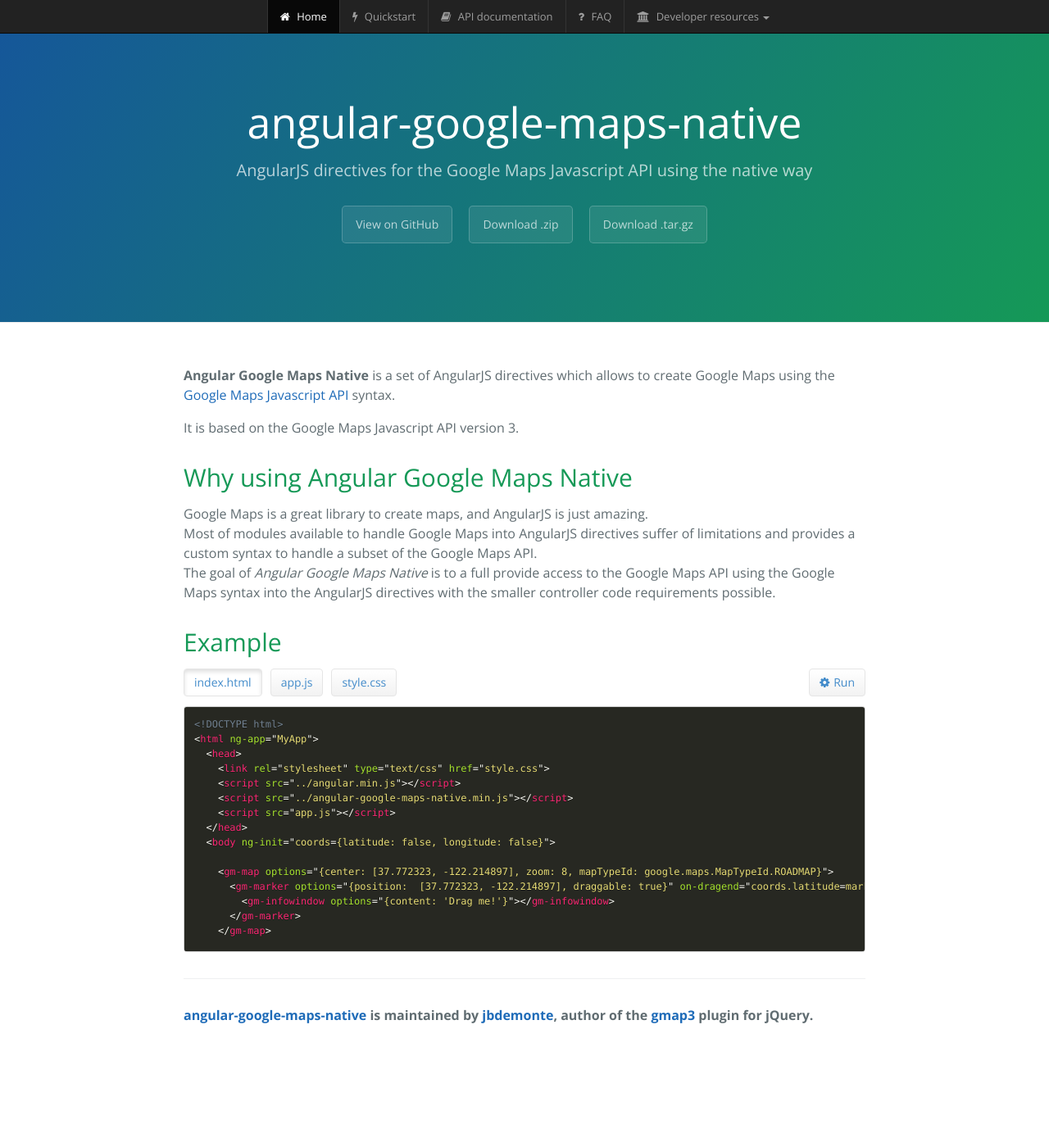
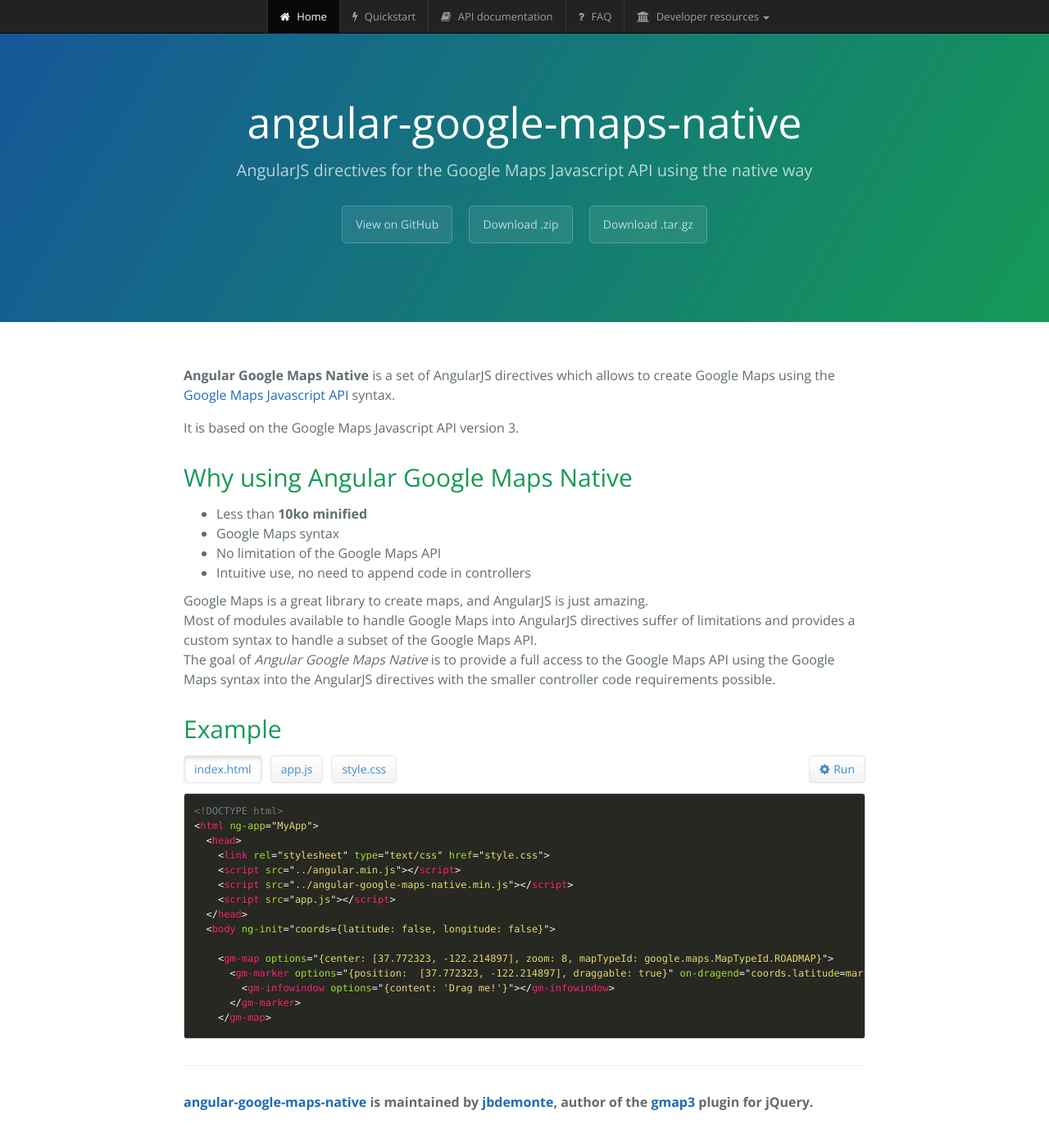
Before and after one commit to jbdemonte/angular-google-maps-native, a Jekyll site: the page built from index.html, in a window 1280 px wide and 1389 px high. Shown: the whole window at 82% size. Built offline with Jekyll 4.4.1, drawn with Linux system fonts in a browser that asks for light colours; nearby versions of some CDN libraries.

Commit message:
update home

```diff
--- a/index.html
+++ b/index.html
@@ -12,10 +12,17 @@
 
 <h2>Why using Angular Google Maps Native</h2>
 
+<ul>
+  <li>Less than <strong>10ko minified</strong></li>
+  <li>Google Maps syntax</li>
+  <li>No limitation of the Google Maps API</li>
+  <li>Intuitive use, no need to append code in controllers</li>
+</ul>
+
 <p>
   Google Maps is a great library to create maps, and AngularJS is just amazing. <br />
   Most of modules available to handle Google Maps into AngularJS directives suffer of limitations and provides a custom syntax to handle a subset of the Google Maps API.<br />
-  The goal of <em>Angular Google Maps Native</em> is to a full provide access to the Google Maps API using the Google Maps syntax into the AngularJS directives with the smaller controller code requirements possible.
+  The goal of <em>Angular Google Maps Native</em> is to provide a full access to the Google Maps API using the Google Maps syntax into the AngularJS directives with the smaller controller code requirements possible.
 </p>
 
 <h2>Example</h2>
```
